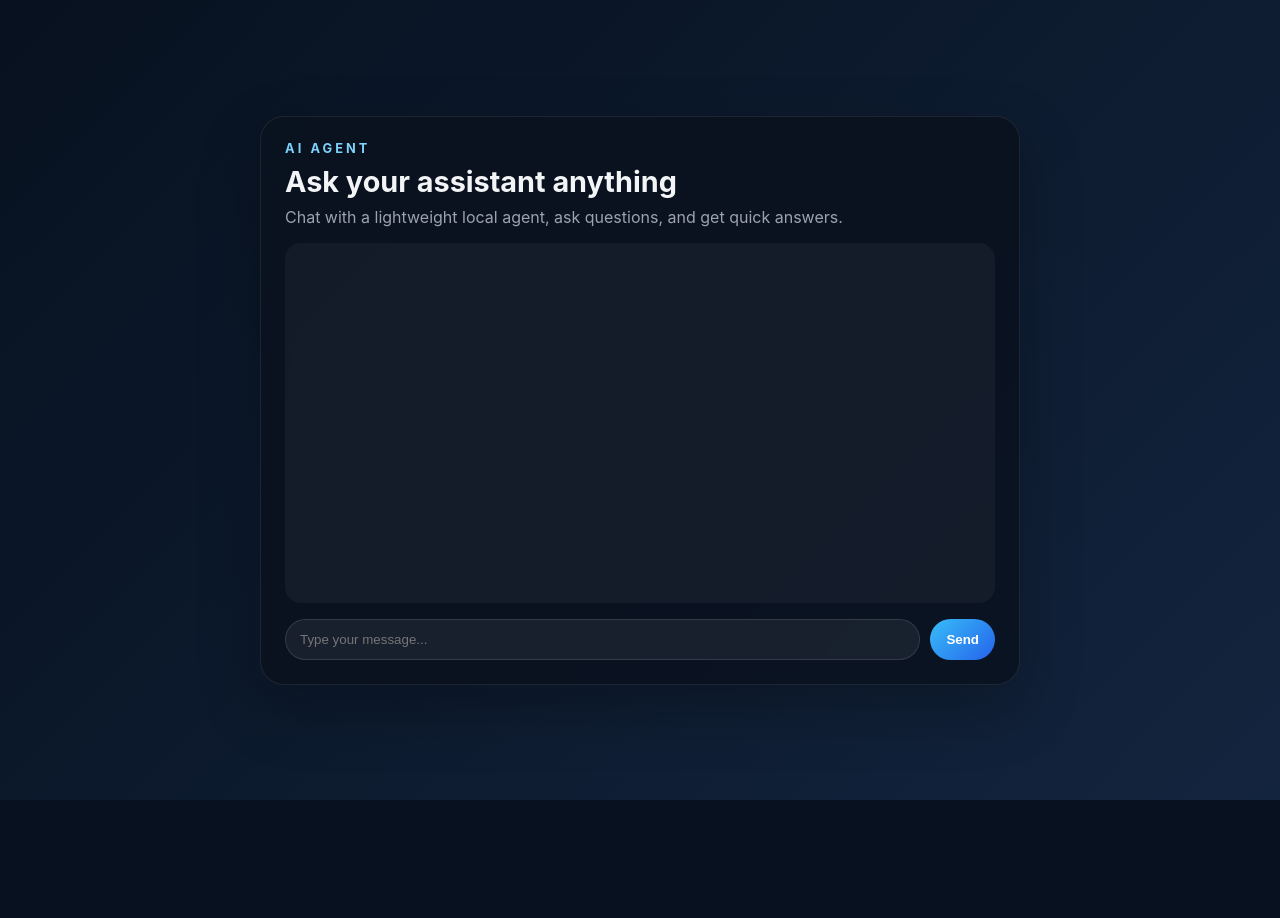
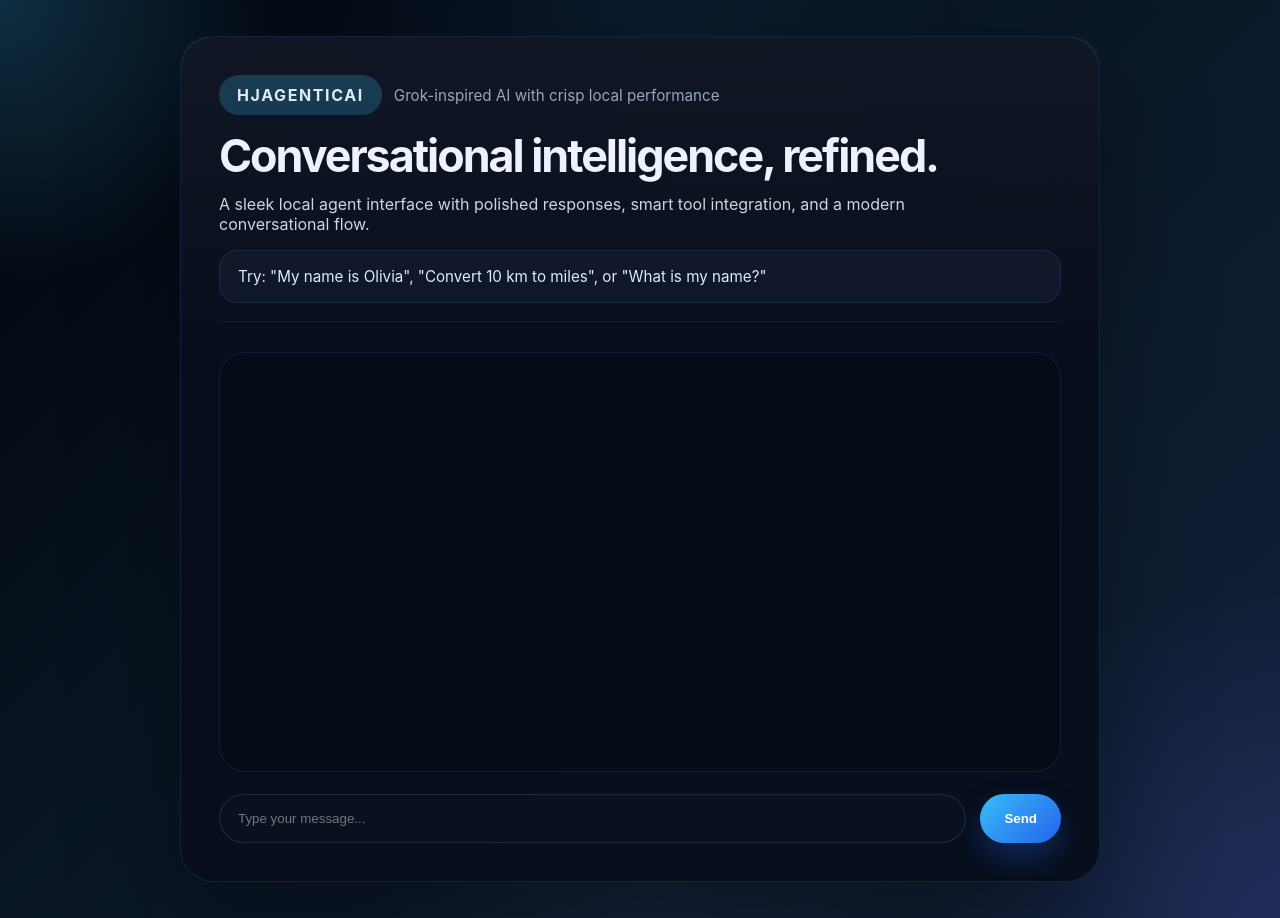
Before and after one commit to Harshj00/AgenticAI, a plain HTML site: page index.html in a window 1280 px wide. Before the commit the page ends 800 px from the top, so only its background shows below. Drawn offline with Linux system fonts and the light colour scheme.

Commit message:
Update HJAgenticAI frontend theme and backend session handling

```diff
--- a/index.html
+++ b/index.html
@@ -3,19 +3,23 @@
   <head>
     <meta charset="UTF-8" />
     <meta name="viewport" content="width=device-width, initial-scale=1.0" />
-    <title>Agent UI</title>
+    <title>HJAgenticAI</title>
     <link rel="stylesheet" href="/styles.css" />
   </head>
   <body>
     <main class="app-shell">
       <section class="card">
         <header class="hero">
-          <div>
-            <p class="eyebrow">AI Agent</p>
-            <h1>Ask your assistant anything</h1>
-            <p class="subtitle">
-              Chat with a lightweight local agent, ask questions, and get quick answers.
-            </p>
+          <div class="hero-topline">
+            <span class="hero-badge">HJAgenticAI</span>
+            <span class="hero-pilot">Grok-inspired AI with crisp local performance</span>
+          </div>
+          <h1>Conversational intelligence, refined.</h1>
+          <p class="subtitle">
+            A sleek local agent interface with polished responses, smart tool integration, and a modern conversational flow.
+          </p>
+          <div class="hero-hint">
+            Try: "My name is Olivia", "Convert 10 km to miles", or "What is my name?"
           </div>
         </header>
 
--- a/styles.css
+++ b/styles.css
@@ -1,116 +1,222 @@
 :root {
   color-scheme: dark;
   font-family: Inter, system-ui, -apple-system, BlinkMacSystemFont, "Segoe UI", sans-serif;
-  background: #07111f;
-  color: #f3f4f6;
+  background: radial-gradient(circle at top left, rgba(56, 189, 248, 0.22), transparent 18%),
+    radial-gradient(circle at bottom right, rgba(99, 102, 241, 0.18), transparent 22%),
+    linear-gradient(135deg, #02050d 0%, #081420 36%, #12213a 100%);
+  color: #eef2ff;
 }
 
 * {
   box-sizing: border-box;
 }
 
+html, body {
+  margin: 0;
+  min-height: 100%;
+}
+
 body {
-  margin: 0;
   min-height: 100vh;
-  background: linear-gradient(135deg, #07111f 0%, #13243e 100%);
+  background: radial-gradient(circle at top, rgba(59, 130, 246, 0.07), transparent 28%),
+    radial-gradient(circle at bottom, rgba(129, 140, 248, 0.06), transparent 24%);
 }
 
 .app-shell {
   min-height: 100vh;
   display: grid;
   place-items: center;
-  padding: 24px;
+  padding: 36px;
 }
 
 .card {
-  width: min(760px, 100%);
-  background: rgba(10, 18, 32, 0.9);
-  border: 1px solid rgba(255, 255, 255, 0.08);
-  backdrop-filter: blur(14px);
-  border-radius: 24px;
-  box-shadow: 0 24px 60px rgba(0, 0, 0, 0.25);
-  padding: 24px;
+  width: min(920px, 100%);
+  background: rgba(8, 14, 28, 0.96);
+  border: 1px solid rgba(96, 165, 250, 0.14);
+  backdrop-filter: blur(26px);
+  border-radius: 34px;
+  box-shadow: 0 48px 108px rgba(0, 0, 0, 0.34);
+  padding: 38px;
 }
 
 .hero {
-  margin-bottom: 16px;
+  margin-bottom: 30px;
+  padding-bottom: 18px;
+  border-bottom: 1px solid rgba(148, 163, 184, 0.10);
 }
 
-.eyebrow {
-  margin: 0 0 8px;
+.hero-topline {
+  display: flex;
+  flex-wrap: wrap;
+  align-items: center;
+  gap: 12px;
+  margin-bottom: 18px;
+}
+
+.hero-badge {
+  display: inline-flex;
+  align-items: center;
+  justify-content: center;
+  padding: 10px 18px;
+  border-radius: 999px;
+  background: rgba(56, 189, 248, 0.22);
+  color: #dbeafe;
+  font-weight: 700;
+  letter-spacing: 0.1em;
   text-transform: uppercase;
-  letter-spacing: 0.24em;
-  color: #7dd3fc;
-  font-size: 0.8rem;
-  font-weight: 700;
+}
+
+.hero-pilot {
+  color: #94a3b8;
+  font-size: 0.95rem;
 }
 
 h1 {
-  margin: 0 0 8px;
-  font-size: 1.8rem;
+  margin: 0;
+  font-size: clamp(2.6rem, 3.5vw, 3.8rem);
+  line-height: 1.04;
+  letter-spacing: -0.045em;
 }
 
 .subtitle {
-  margin: 0;
-  color: #9ca3af;
+  margin: 14px 0 0;
+  color: #cbd5e1;
+  max-width: 740px;
+  font-size: 1rem;
+}
+
+.hero-hint {
+  margin-top: 16px;
+  padding: 14px 18px;
+  border-radius: 18px;
+  background: rgba(15, 23, 42, 0.95);
+  border: 1px solid rgba(96, 165, 250, 0.12);
+  color: #dbeafe;
+  font-size: 0.95rem;
+  line-height: 1.55;
 }
 
 .chat-box {
-  min-height: 360px;
-  max-height: 480px;
+  min-height: 420px;
+  max-height: 560px;
   overflow-y: auto;
-  border-radius: 16px;
-  background: rgba(255, 255, 255, 0.04);
-  padding: 16px;
+  border-radius: 26px;
+  background: rgba(6, 12, 24, 0.94);
+  border: 1px solid rgba(96, 165, 250, 0.12);
+  padding: 26px;
   display: flex;
   flex-direction: column;
-  gap: 10px;
-  margin-bottom: 16px;
+  gap: 18px;
+  margin-bottom: 22px;
+}
+
+.chat-box::before {
+  content: "";
+  position: absolute;
+  inset: 0;
+  pointer-events: none;
+  border-radius: 26px;
+  background: linear-gradient(180deg, rgba(255, 255, 255, 0.04), transparent 40%);
+}
+
+.chat-box::-webkit-scrollbar {
+  width: 10px;
+}
+
+.chat-box::-webkit-scrollbar-track {
+  background: transparent;
+}
+
+.chat-box::-webkit-scrollbar-thumb {
+  background: rgba(56, 189, 248, 0.28);
+  border-radius: 999px;
 }
 
 .message {
-  max-width: 80%;
-  padding: 10px 12px;
-  border-radius: 12px;
-  line-height: 1.5;
+  max-width: 82%;
+  padding: 16px 18px;
+  border-radius: 22px;
+  line-height: 1.65;
   word-break: break-word;
+  position: relative;
+  box-shadow: 0 18px 35px rgba(0, 0, 0, 0.14);
 }
 
 .message.user {
   align-self: flex-end;
-  background: #2563eb;
+  background: linear-gradient(135deg, rgba(56, 189, 248, 0.22), rgba(37, 99, 235, 0.30));
+  border: 1px solid rgba(96, 165, 250, 0.28);
+  color: #f8fbff;
+}
+
+.message.user::after {
+  content: "";
+  position: absolute;
+  right: -10px;
+  bottom: 14px;
+  width: 12px;
+  height: 12px;
+  background: inherit;
+  border-radius: 50%;
 }
 
 .message.assistant {
   align-self: flex-start;
-  background: #1f2937;
+  background: rgba(12, 21, 40, 0.98);
+  border: 1px solid rgba(148, 163, 184, 0.18);
+  color: #e2e8f0;
+}
+
+.message.assistant::after {
+  content: "";
+  position: absolute;
+  left: -10px;
+  bottom: 14px;
+  width: 12px;
+  height: 12px;
+  background: inherit;
+  border-radius: 50%;
 }
 
 .chat-form {
   display: flex;
-  gap: 10px;
+  gap: 14px;
 }
 
 .chat-form input {
   flex: 1;
-  padding: 12px 14px;
+  padding: 16px 18px;
   border-radius: 999px;
-  border: 1px solid rgba(255, 255, 255, 0.12);
-  background: rgba(255, 255, 255, 0.06);
-  color: white;
+  border: 1px solid rgba(148, 163, 184, 0.18);
+  background: rgba(10, 17, 32, 0.95);
+  color: #eef2ff;
   outline: none;
+  transition: border-color 0.2s ease, background 0.2s ease, box-shadow 0.2s ease;
+}
+
+.chat-form input:focus {
+  border-color: rgba(56, 189, 248, 0.75);
+  background: rgba(8, 14, 26, 1);
+  box-shadow: 0 0 0 4px rgba(56, 189, 248, 0.08);
 }
 
 .chat-form button {
-  padding: 12px 16px;
+  padding: 16px 24px;
   border: none;
   border-radius: 999px;
   background: linear-gradient(135deg, #38bdf8, #2563eb);
   color: white;
   font-weight: 700;
   cursor: pointer;
+  transition: transform 0.2s ease, filter 0.2s ease, box-shadow 0.2s ease;
+  box-shadow: 0 14px 30px rgba(37, 99, 235, 0.3);
 }
 
 .chat-form button:hover {
   filter: brightness(1.05);
+  transform: translateY(-1px);
 }
+
+.chat-form button:active {
+  transform: translateY(0);
+}
```
Also changed, not shown: memory.json (+8 -0 lines), 2 other files.
